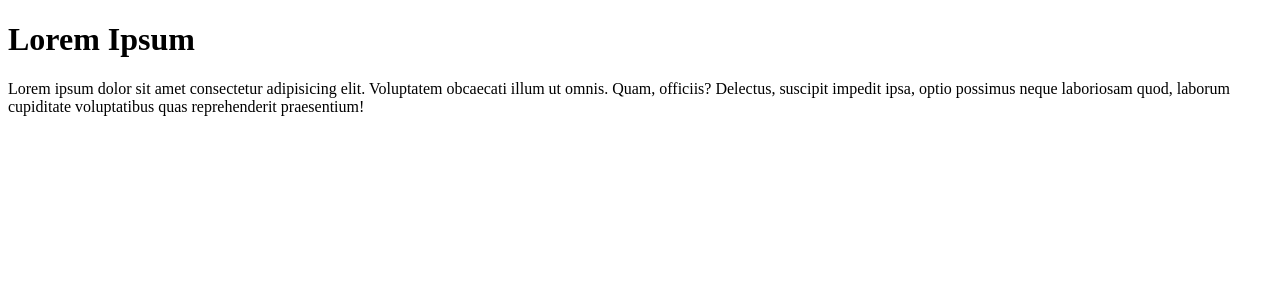
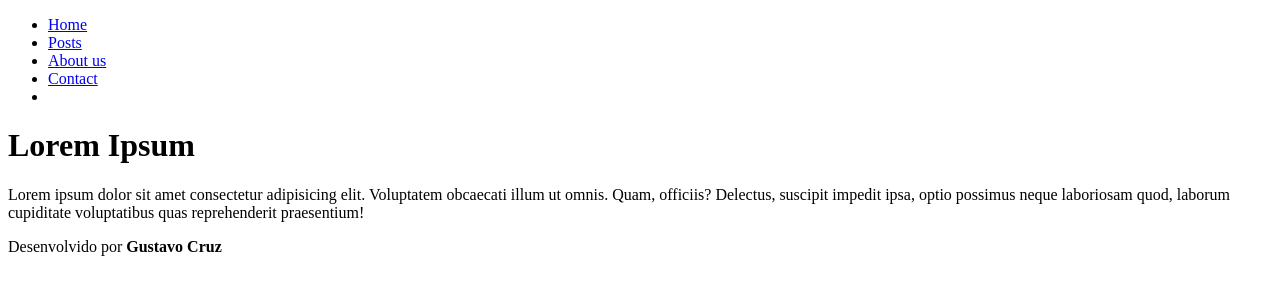
Before and after one commit to gustavocruz-pereira/blog-carros-django, a Django app: page / in a window 1280 px wide. Shown: the top 300 px of the page. Run offline with Django 4.2, Linux system fonts and the light colour scheme.

Commit message:
adc menu

```diff
--- a/blog/settings.py
+++ b/blog/settings.py
@@ -26,9 +26,9 @@ BASE_DIR = Path(__file__).resolve().parent.parent
 SECRET_KEY = os.getenv('SECRET_KEY')
 
 # SECURITY WARNING: don't run with debug turned on in production!
-DEBUG = os.getenv('DEBUG', False)
+DEBUG = os.getenv('DEBUG', True)
 
-ALLOWED_HOSTS = []
+ALLOWED_HOSTS = ['127.0.0.1']
 
 
 # Application definition
--- /dev/null
+++ b/templates/_partials/_footer.html
@@ -0,0 +1,3 @@
+<footer>
+    Desenvolvido por <b>Gustavo Cruz</b>
+</footer>
--- /dev/null
+++ b/templates/_partials/_menu.html
@@ -0,0 +1,9 @@
+<nav>
+    <ul>
+        <li><a href="#">Home</a></li>
+        <li><a href="#">Posts</a></li>
+        <li><a href="#">About us</a></li>
+        <li><a href="#">Contact</a></li>
+        <li><a href="#"></a></li>
+    </ul>
+</nav>
--- a/templates/base.html
+++ b/templates/base.html
@@ -7,10 +7,10 @@
     <title>{% block title %}{% endblock title %}Dream's Garage</title>
 </head>
 <body>
+    {% include '_partials/_menu.html' %}
     {% block content %}
 
     {% endblock content %}
-
 </body>
-
+    {% include '_partials/_footer.html' %}
 </html>
```
